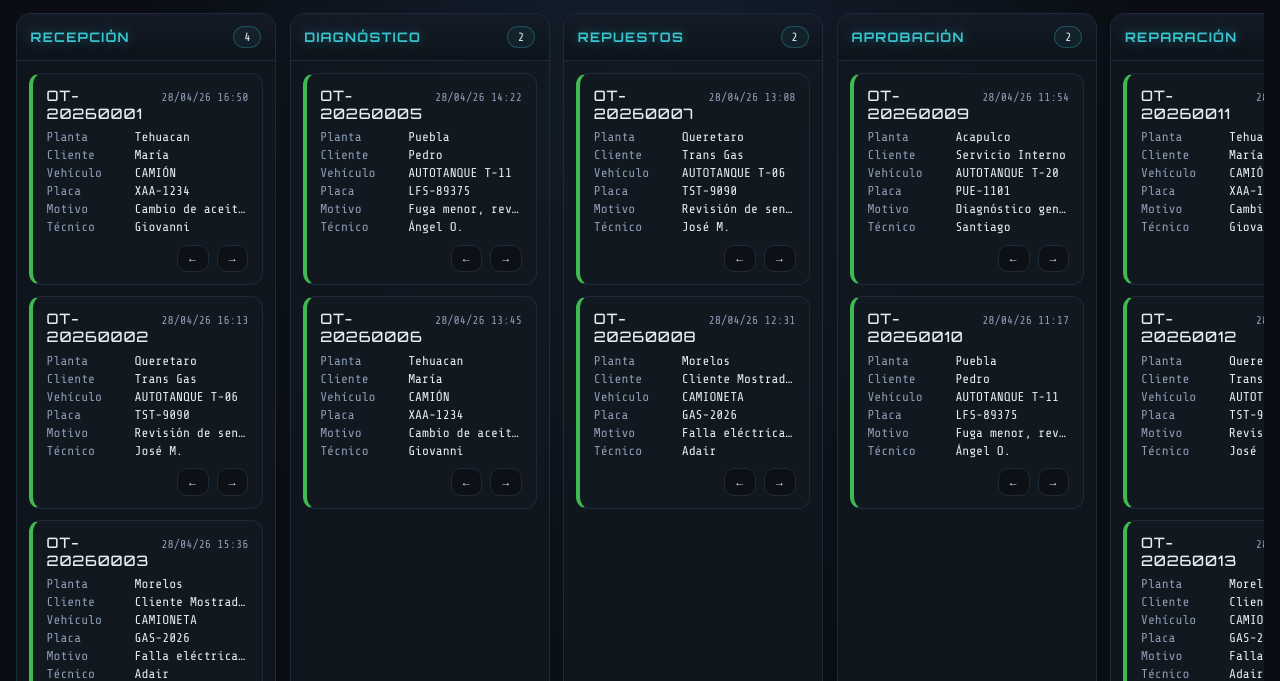
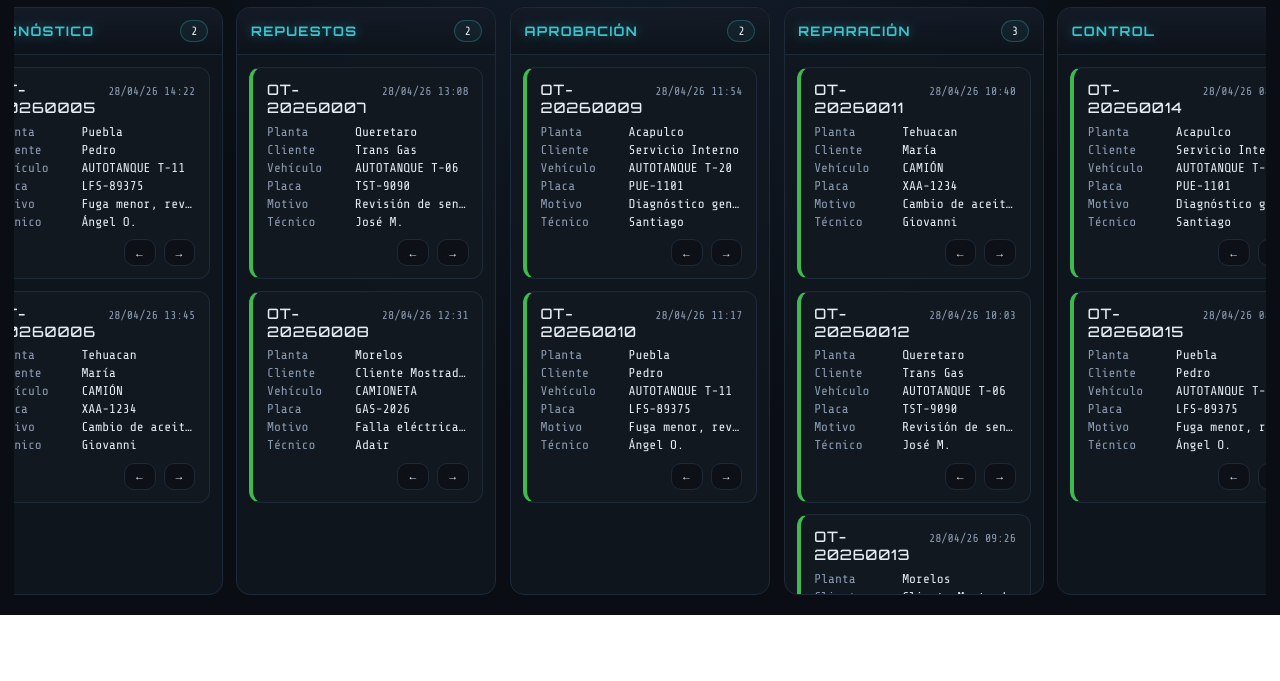
Before and after one commit to Rogeli031-031/gasuber-backend-api, a website: page public/consola/taller.html in a window 1280 px wide. Shown: the part 185-866 px from the top of the page. After the commit the page ends 800 px from the top, so only its background shows below. Drawn offline with nearby package versions, Linux system fonts and the light colour scheme.

Commit message:
Consola menú

```diff
--- a/public/consola/styles.css
+++ b/public/consola/styles.css
@@ -270,10 +270,20 @@ body {
 /* ------------------------------------------------------------
    Taller (Kanban)
    ------------------------------------------------------------ */
+.taller-body {
+  /* Taller debe ocupar toda la pantalla sin barras globales */
+  height: 100vh;
+  overflow: hidden;
+}
+
 .taller-shell {
-  max-width: 1400px;
-  margin: 0 auto;
-  padding: 1.25rem 1rem 2.75rem;
+  width: 100vw;
+  max-width: none;
+  margin: 0;
+  padding: 0.9rem 0.9rem 1rem;
+  height: 100vh;
+  display: flex;
+  flex-direction: column;
 }
 
 .taller-header {
@@ -325,14 +335,25 @@ body {
   grid-auto-columns: minmax(260px, 1fr);
   gap: 0.85rem;
   overflow: auto;
-  padding-bottom: 0.5rem;
+  padding-bottom: 0.25rem;
+  flex: 1 1 auto;
+  align-content: start;
+  /* Centrar el tablero si cabe en el ancho */
+  justify-content: center;
+  /* ocultar barra, mantener scroll */
+  scrollbar-width: none; /* Firefox */
+}
+
+.taller-board::-webkit-scrollbar {
+  width: 0;
+  height: 0;
 }
 
 .kanban-col {
   background: rgba(18, 24, 32, 0.75);
   border: 1px solid var(--border);
   border-radius: 14px;
-  min-height: 70vh;
+  min-height: 0;
   display: flex;
   flex-direction: column;
   overflow: hidden;
--- a/public/consola/taller.html
+++ b/public/consola/taller.html
@@ -12,7 +12,7 @@
     />
     <link rel="stylesheet" href="./styles.css" />
   </head>
-  <body>
+  <body class="taller-body">
     <main class="taller-shell">
       <header class="taller-header">
         <div class="taller-header-left">
```
